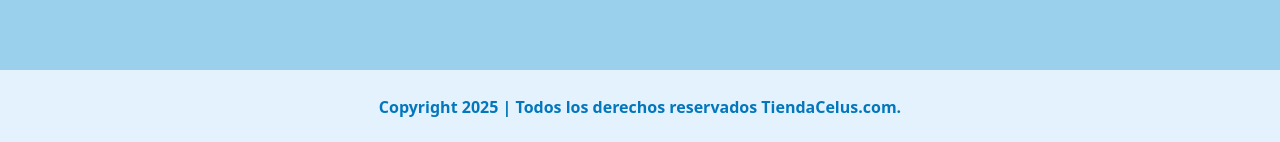
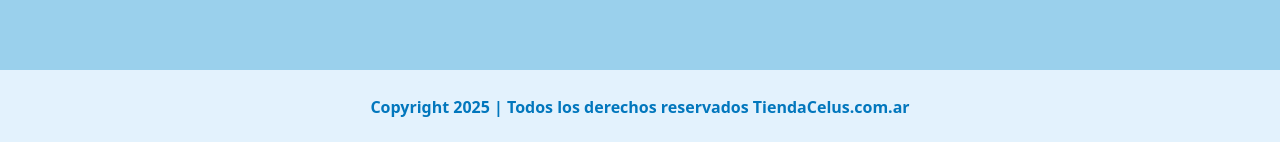
Before and after one commit to Lola-Nieto/EFSI-sitioVentasCelus, a React (Vite) app: page / in a window 1280 px wide. Shown: the part 655-797 px from the top of the page. Built offline with nearby package versions, Linux system fonts and the light colour scheme; a web font is replaced by a local one.

Commit message:
final details

```diff
--- a/src/components/Footer.jsx
+++ b/src/components/Footer.jsx
@@ -5,7 +5,7 @@
     return (
       <>
         <footer>
-            Copyright 2025 | Todos los derechos reservados TiendaCelus.com.
+            Copyright 2025 | Todos los derechos reservados TiendaCelus.com.ar
         </footer>
       </>
     )
--- a/src/data/data.js
+++ b/src/data/data.js
@@ -73,7 +73,7 @@
           precio: 1199,
           marcaId: 1,
           fotos: [
-            'eleohttps://www.livemint.com/lm-img/img/2023/09/12/original/iphone_15_colurs_1694541091519.jpg',
+            'https://www.livemint.com/lm-img/img/2023/09/12/original/iphone_15_colurs_1694541091519.jpg',
             'https://store.storeimages.cdn-apple.com/1/as-images.apple.com/is/iphone-15-finish-select-202309-6-1inch_AV1?wid=5120&hei=2880&fmt=webp&qlt=70&.v=cHJOTXEwTU92OEtKVDV2cVB1R2FTSjlERndlRTljaUdZeHJGM3dlLzR2L2RJbmltQWhGZkQyVGNjT3IyemNOZWd2S3NaRzcrU0dmYjNHTUFiMnlsWFRocXAvNjVVaCtjTTZGTUNzOU8wNkc5RGRYNnhoUFdnYk5iSlJkSmMrbGk&traceId=1'
           ]
         },
```
